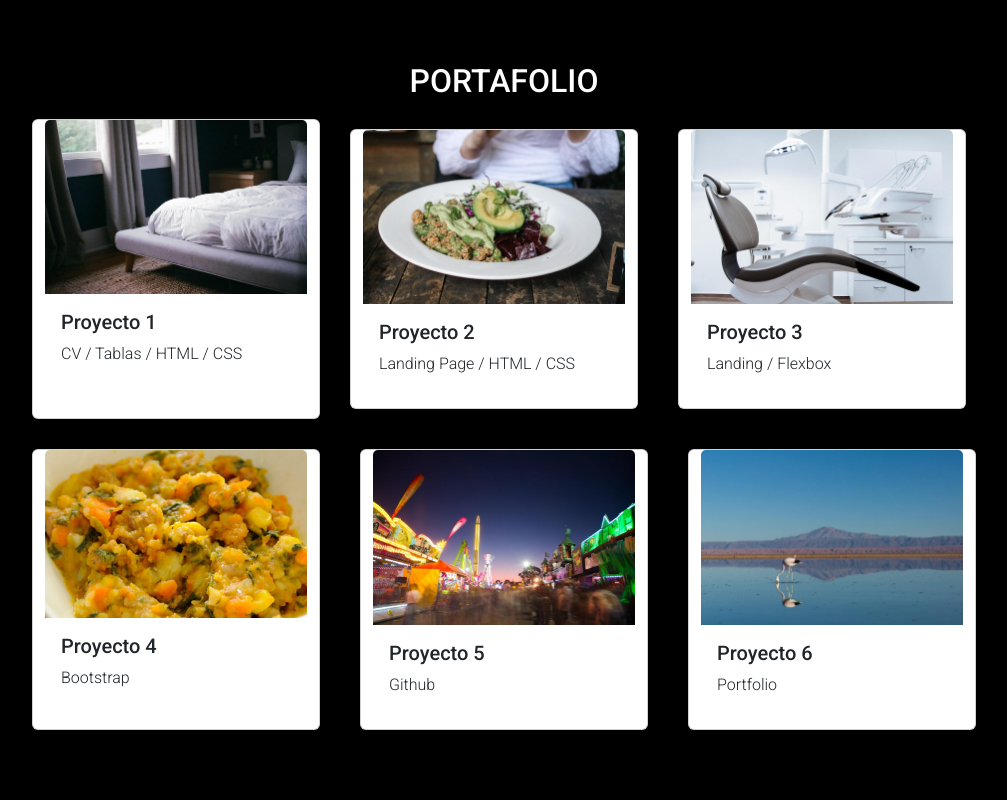
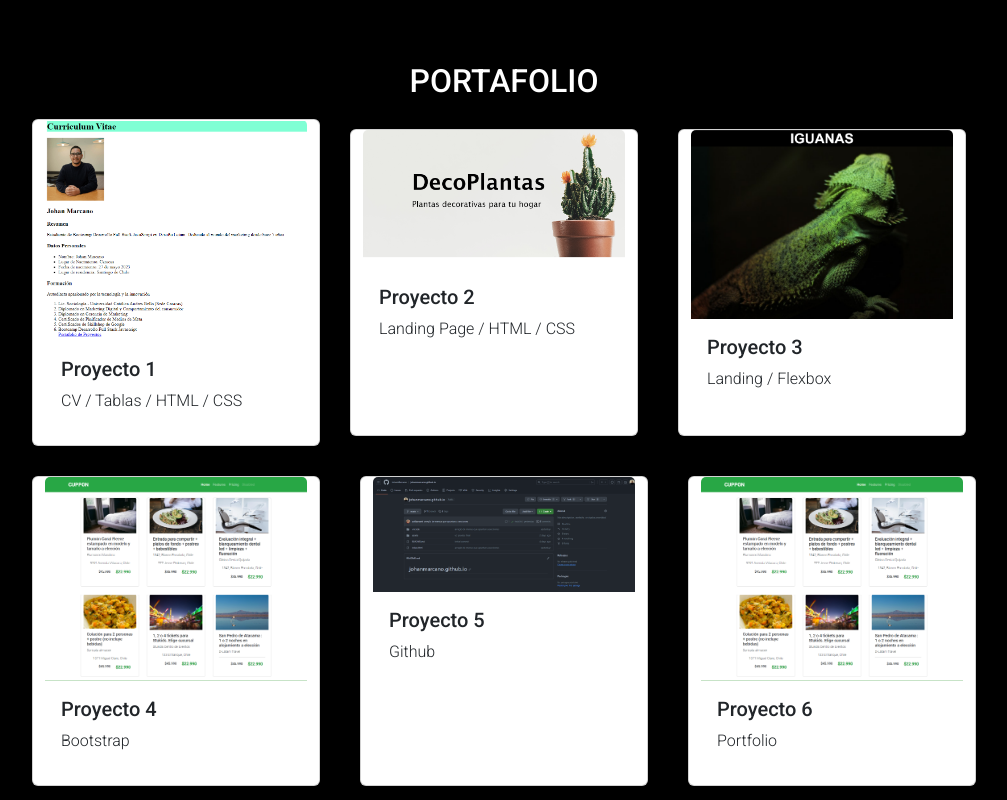
Before and after one commit to JohanMarcano/johanmarcano.github.io, a plain HTML site: page index.html in a window 1280 px wide. Shown: the part 1460-2260 px from the top of the page, without its empty margins (136-1143 px from the left). Drawn offline with nearby package versions, Linux system fonts and the light colour scheme.

Commit message:
cambio de img proyectos

```diff
--- a/index.html
+++ b/index.html
@@ -84,7 +84,7 @@
     <div class="container text-center">
       <div class="row" style="justify-content: center;" >
         <div class="card" style="width: 18rem; margin: 10px;">
-          <img src="./assets/img/cupon-1.jpg" class="card-img-top" alt="...">
+          <img src="./assets/img/d1 (1).png" class="card-img-top" alt="...">
           <div class="card-body">
             <h5 class="card-title">Proyecto 1</h5>
             <div class="card-text">
@@ -93,7 +93,7 @@
           </div>
         </div>
         <div class="card" style="width: 18rem; margin: 20px;">
-          <img src="./assets/img/cupon-2.jpg" class="card-img-top" alt="...">
+          <img src="./assets/img/d2.png" class="card-img-top" alt="...">
           <div class="card-body">
             <h5 class="card-title">Proyecto 2</h5>
             <div class="card-text">
@@ -102,7 +102,7 @@
           </div>
         </div>
         <div class="card" style="width: 18rem; margin: 20px;">
-          <img src="./assets/img/cupon-3.jpg" class="card-img-top" alt="...">
+          <img src="./assets/img/d3.png" class="card-img-top" alt="...">
           <div class="card-body">
             <h5 class="card-title">Proyecto 3</h5>
             <div class="card-text">
@@ -115,7 +115,7 @@
     <div class="container text-center">
       <div class="row" style="justify-content: center;">
         <div class="card" style="width: 18rem; margin: 20px;">
-          <img src="./assets/img/cupon-4.jpg" class="card-img-top" alt="...">
+          <img src="./assets/img/d4.png" class="card-img-top" alt="...">
           <div class="card-body">
             <h5 class="card-title">Proyecto 4</h5>
             <div class="card-text">
@@ -126,7 +126,7 @@
           </div>
         </div>
         <div class="card" style="width: 18rem; margin: 20px;">
-          <img src="./assets/img/cupon-5.jpg" class="card-img-top" alt="...">
+          <img src="./assets/img/git.png" class="card-img-top" alt="...">
           <div class="card-body">
             <h5 class="card-title">Proyecto 5</h5>
             <div class="card-text">
@@ -135,7 +135,7 @@
           </div>
         </div>
         <div class="card" style="width: 18rem; margin: 20px;">
-          <img src="./assets/img/cupon-6.jpg" class="card-img-top" alt="...">
+          <img src="./assets/img/d4.png" class="card-img-top" alt="...">
           <div class="card-body">
             <h5 class="card-title">Proyecto 6</h5>
             <p class="fw-light">Portfolio</p>
@@ -196,7 +196,7 @@
   </section>
   <footer>
     <p > <strong>JOHAN MARCANO</strong> </p>
-    <p>© 2023 Johan Marcano .Todos los derechos reservados.</p>
+    <p>© 2023 Johan Marcano. Todos los derechos reservados.</p>
   </footer>
   <script src="https://cdn.jsdelivr.net/npm/@popperjs/core@2.11.8/dist/umd/popper.min.js" integrity="sha384-I7E8VVD/ismYTF4hNIPjVp/Zjvgyol6VFvRkX/vR+Vc4jQkC+hVqc2pM8ODewa9r" crossorigin="anonymous"></script>
 <script src="https://cdn.jsdelivr.net/npm/bootstrap@5.3.2/dist/js/bootstrap.min.js" integrity="sha384-BBtl+eGJRgqQAUMxJ7pMwbEyER4l1g+O15P+16Ep7Q9Q+zqX6gSbd85u4mG4QzX+" crossorigin="anonymous"></script>
```
Also changed, not shown: assets/img/cupon-1.jpg (deleted), assets/img/cupon-2.jpg (deleted), assets/img/cupon-3.jpg (deleted), assets/img/cupon-4.jpg (deleted), assets/img/cupon-5.jpg (deleted), assets/img/cupon-6.jpg (deleted), assets/img/d1 (1).png (added), assets/img/d2.png (added), assets/img/d3.png (added), assets/img/d4.png (added), assets/img/git.png (added), assets/img/logos/logo-black.png (deleted), assets/img/logos/logo-white.png (deleted).
